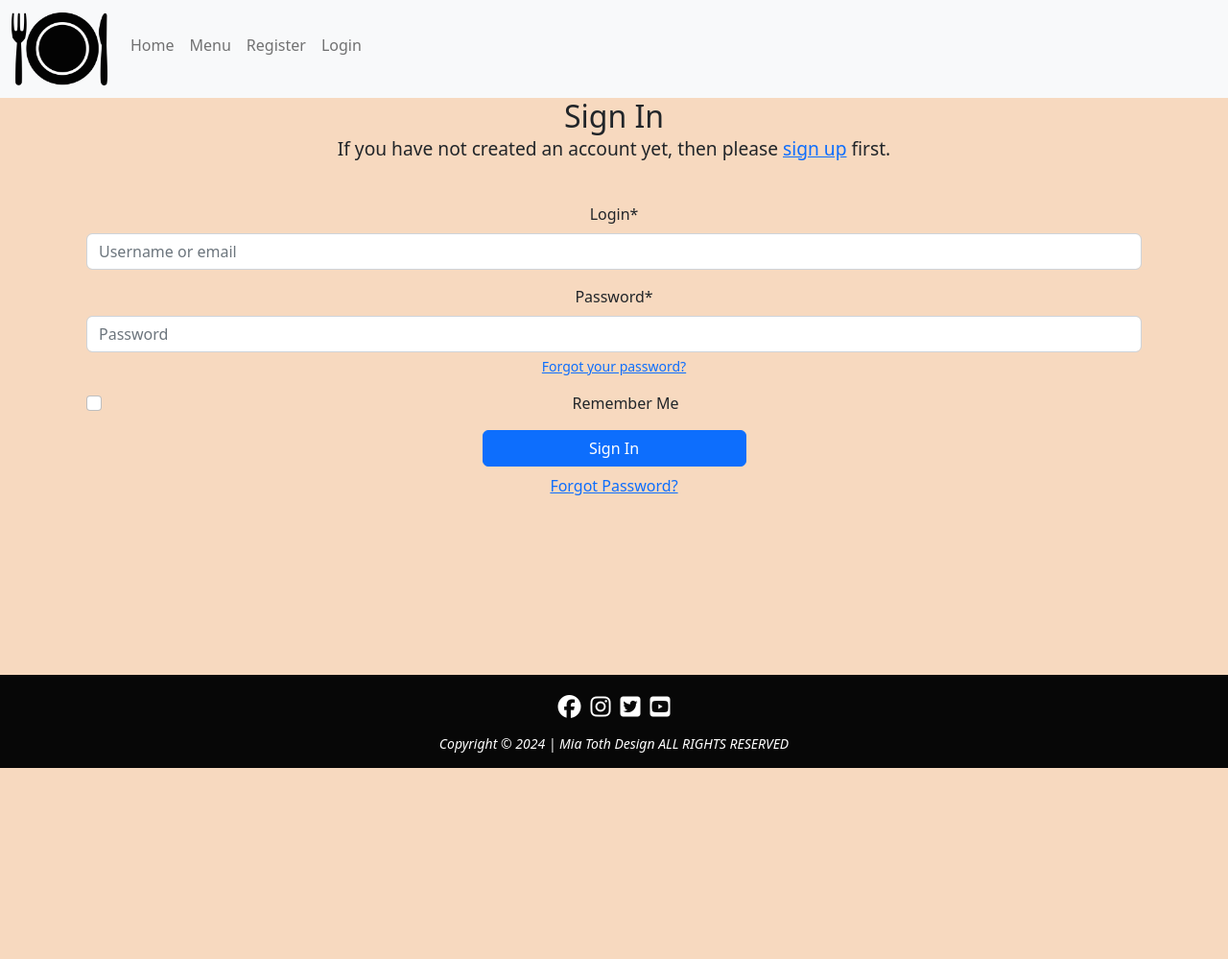
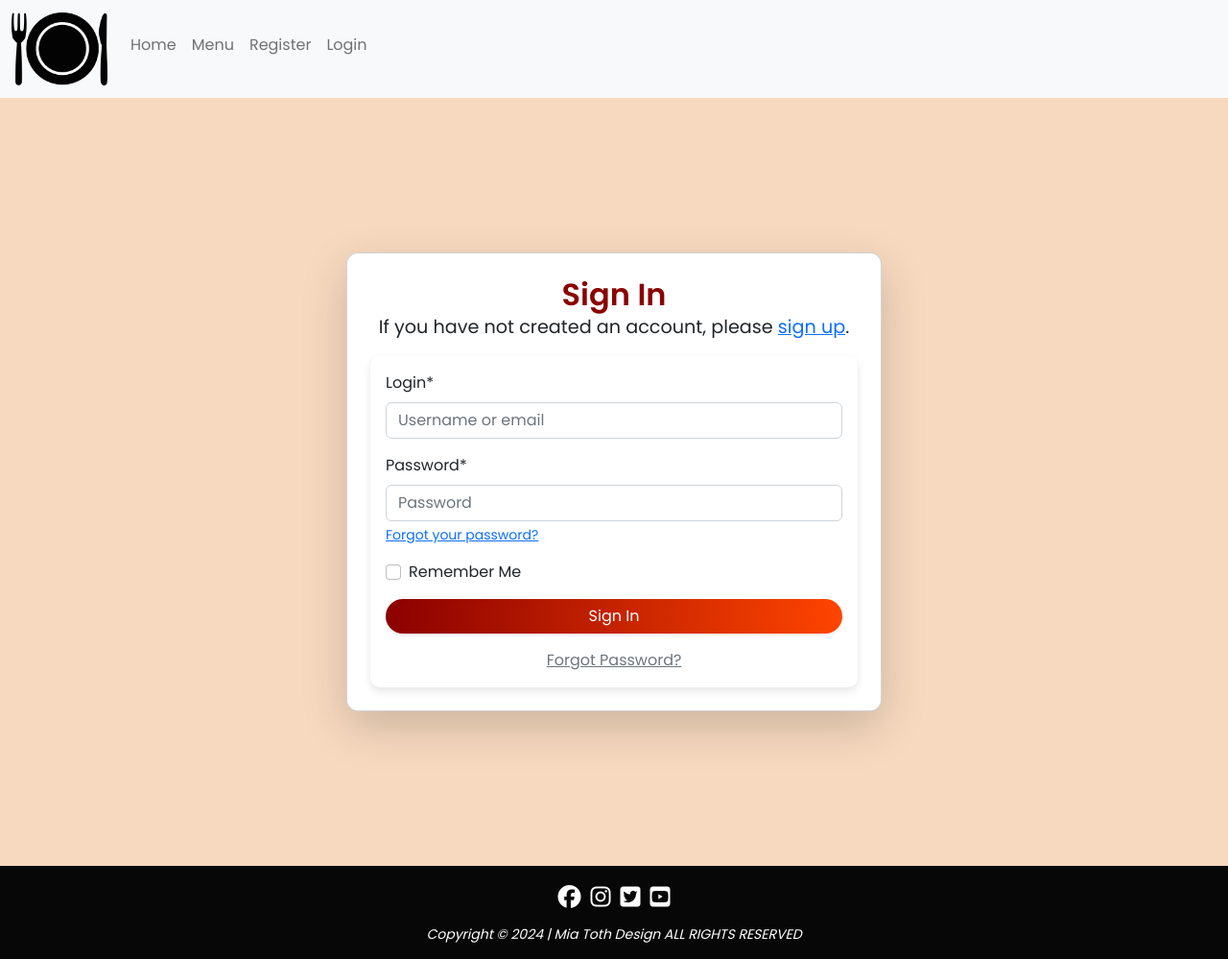
Before and after one commit to MiaTothova/PP4, a Django app: page /accounts/login/ in a window 1280 px wide. Shown: the whole page at 96% size. Before the commit the page ends 800 px from the top, so only its background shows below. Run offline with Django 4.2, Linux system fonts and the light colour scheme; some libraries are stand-ins or nearby versions.

Commit message:
Style login/logout/signup

```diff
--- a/static/css/base.css
+++ b/static/css/base.css
@@ -1,11 +1,15 @@
-html, body {
+@import url('https://fonts.googleapis.com/css2?family=Poppins:wght@300;400;600&display=swap');
+
+body, html {
+    font-family: 'Poppins', sans-serif;
     height: 100%;
-    margin: 0;
-    padding: 0;
+    /* margin: 0; */
+    /* padding: 0; */
     display: flex;
     flex-direction: column;
     background-color: #f7d9bf;
 }
+
 
 /* Menu Items */
 h1 {
@@ -80,7 +84,7 @@ footer {
     display: flex;
     flex-direction: column;
     align-items: center;
-    position: relative;
+    /* position: relative; */
     margin-top: auto;
 }
 
@@ -119,16 +123,43 @@ footer p {
 
 /* Form */
 
-.form {
+form {
+    background: #ffffff;
+    padding: 20px;
+    border-radius: 10px;
+    box-shadow: 0 4px 8px rgba(0, 0, 0, 0.1);
+}
+
+.card {
+    border-radius: 12px;
+}
+
+.card h1 {
+    color: #8b0000; /* Steakhouse-style theme */
+    font-weight: bold;
+}
+
+.btn-primary {
+    background: linear-gradient(to right, #8b0000, #ff4500);
+    border: none;
+}
+
+.btn-primary:hover {
+    background: linear-gradient(to right, #ff4500, #8b0000);
+    transform: scale(1.02);
+    transition: 0.3s ease-in-out;
+}
+
+/* .form {
     width: 100%;
     margin: 3% auto;
     box-shadow: var(--smal-box-shadow);
     border-radius: 5px;
-}
+} */
 
 
 /* Responsive adjustments */
-@media screen and (max-width: 600px) {
+@media screen and (max-width: 768px) {
     #social-media a {
         font-size: 20px;
     }
--- a/templates/allauth/account/login.html
+++ b/templates/allauth/account/login.html
@@ -5,21 +5,30 @@
 {% block title %}{% trans "Sign In" %}{% endblock %}
 
 {% block content %}
-<div class="container text-center">
-  <h1>{% trans "Sign In" %}</h1>
+<div class="container d-flex justify-content-center align-items-center min-vh-100">
+  <div class="card shadow-lg p-4 w-50">
+    <h1 class="text-center">{% trans "Sign In" %}</h1>
 
-  <p>{% blocktrans %}If you have not created an account yet, then please
-  <a href="{{ signup_url }}">sign up</a> first.{% endblocktrans %}</p>
+    <p class="text-center">
+      {% blocktrans %}If you have not created an account, please
+      <a href="{{ signup_url }}" class="text-primary">sign up</a>.{% endblocktrans %}
+    </p>
 
+    <form class="form p-3" method="POST" action="{% url 'account_login' %}">
+      {% csrf_token %}
+      <div class="mb-3">
+        {{ form|crispy }}
+      </div>
+      {% if redirect_field_value %}
+      <input type="hidden" name="{{ redirect_field_name }}" value="{{ redirect_field_value }}" />
+      {% endif %}
 
-  <form class="form p-2" method="POST" action="{% url 'account_login' %}">
-    {% csrf_token %}
-    {{ form|crispy }}
-    {% if redirect_field_value %}
-    <input type="hidden" name="{{ redirect_field_name }}" value="{{ redirect_field_value }}" />
-    {% endif %}
-    <button class="btn btn-primary w-25 mb-2" type="submit">{% trans "Sign In" %}</button>
-    <a class="button secondaryAction d-block" href="{% url 'account_reset_password' %}">{% trans "Forgot Password?" %}</a>
-  </form>
+      <button class="btn btn-primary w-100 rounded-pill shadow-sm" type="submit">{% trans "Sign In" %}</button>
+
+      <div class="text-center mt-3">
+        <a class="text-muted" href="{% url 'account_reset_password' %}">{% trans "Forgot Password?" %}</a>
+      </div>
+    </form>
+  </div>
 </div>
 {% endblock %}
```
Also changed, not shown: other parts of static/css/base.css (+68 -2 lines), templates/allauth/account/logout.html (+9 -5 lines), templates/allauth/account/signup.html (+26 -2 lines).
